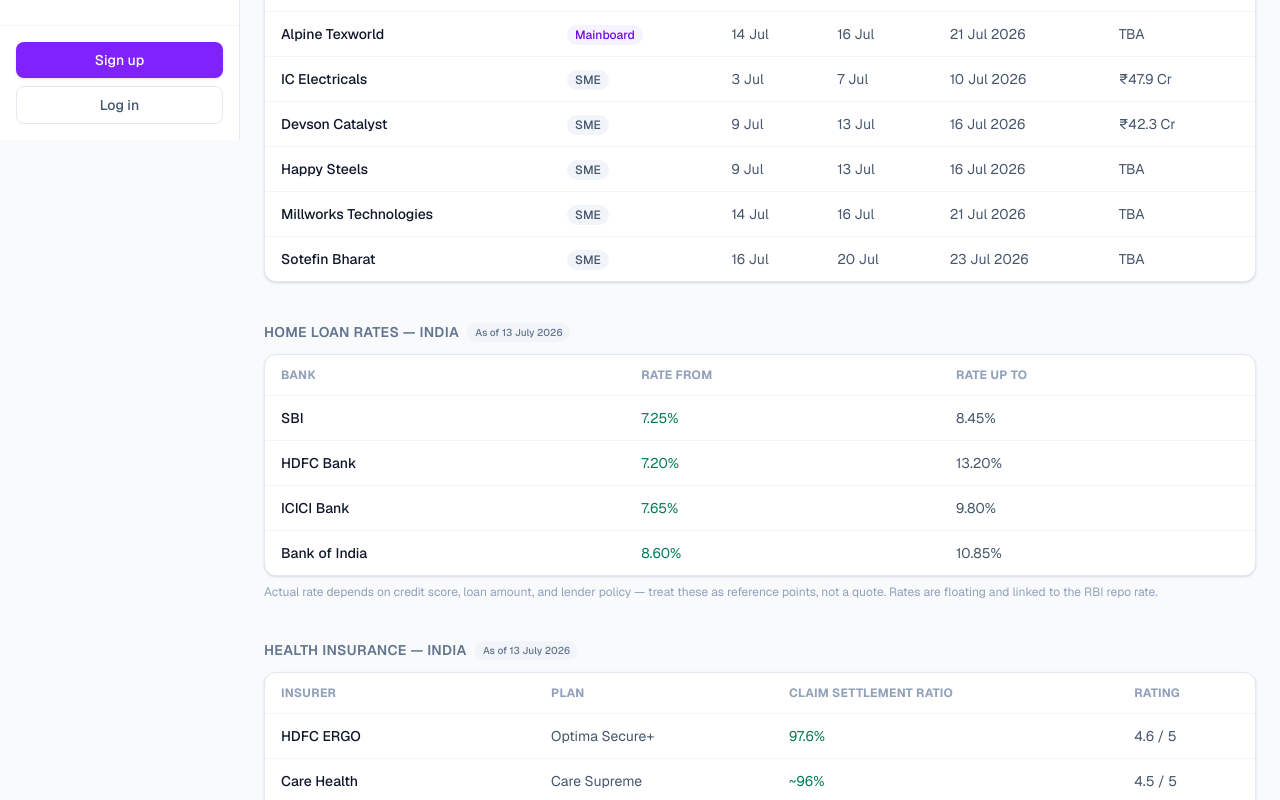
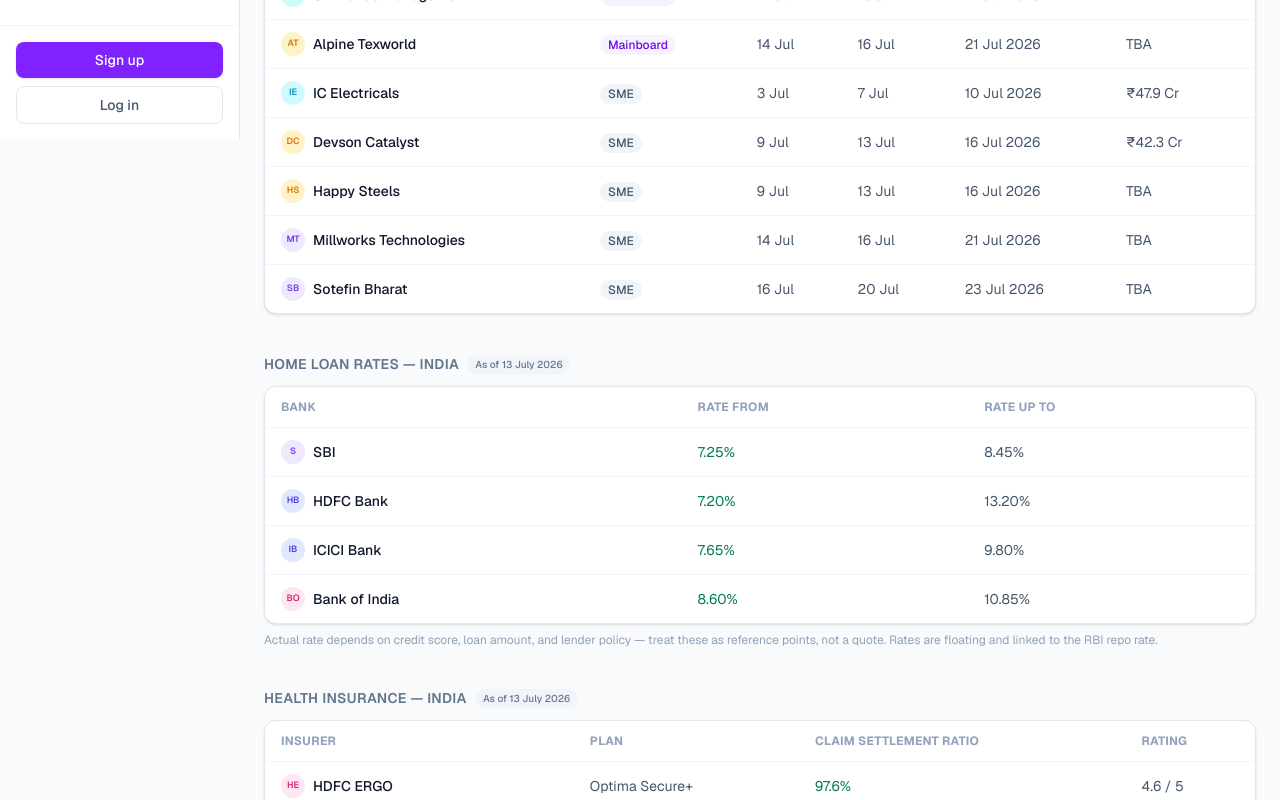
Before and after one commit to kpi990/fintechabc-forum, a Next.js app: page /markets in a window 1280 px wide. Shown: the part 660-1460 px from the top of the page. Built offline with nearby package versions, Linux system fonts and the light colour scheme; no server answers.

Commit message:
Add crypto logos + real 7d sparkline trend charts, bank/insurer/IPO brand badges, richer trending-discussions cards with comment counts on Home

```diff
--- a/src/app/markets/page.tsx
+++ b/src/app/markets/page.tsx
@@ -1,5 +1,6 @@
 import MarketTicker from "@/components/MarketTicker";
 import CryptoMovers from "@/components/CryptoMovers";
+import BrandBadge from "@/components/BrandBadge";
 import {
   ASOF_DATE,
   upcomingIPOs,
@@ -104,7 +105,12 @@
             <tbody className="divide-y divide-slate-100">
               {upcomingIPOs.map((ipo) => (
                 <tr key={ipo.name}>
-                  <td className="px-4 py-3 font-medium text-slate-900">{ipo.name}</td>
+                  <td className="px-4 py-3 font-medium text-slate-900">
+                    <div className="flex items-center gap-2">
+                      <BrandBadge name={ipo.name} size={24} />
+                      {ipo.name}
+                    </div>
+                  </td>
                   <td className="px-4 py-3">
                     <span
                       className={`rounded-full px-2 py-0.5 text-xs font-medium ${
@@ -148,7 +154,12 @@
             <tbody className="divide-y divide-slate-100">
               {homeLoanRates.map((row) => (
                 <tr key={row.bank}>
-                  <td className="px-4 py-3 font-medium text-slate-900">{row.bank}</td>
+                  <td className="px-4 py-3 font-medium text-slate-900">
+                    <div className="flex items-center gap-2">
+                      <BrandBadge name={row.bank} size={24} />
+                      {row.bank}
+                    </div>
+                  </td>
                   <td className="px-4 py-3 text-emerald-700">{row.homeLoanFrom}</td>
                   <td className="px-4 py-3 text-slate-600">{row.homeLoanTo}</td>
                 </tr>
@@ -184,7 +195,12 @@
             <tbody className="divide-y divide-slate-100">
               {healthInsurancePlans.map((row) => (
                 <tr key={row.insurer}>
-                  <td className="px-4 py-3 font-medium text-slate-900">{row.insurer}</td>
+                  <td className="px-4 py-3 font-medium text-slate-900">
+                    <div className="flex items-center gap-2">
+                      <BrandBadge name={row.insurer} size={24} />
+                      {row.insurer}
+                    </div>
+                  </td>
                   <td className="px-4 py-3 text-slate-600">{row.plan}</td>
                   <td className="px-4 py-3 text-emerald-700">{row.claimSettlementRatio}</td>
                   <td className="px-4 py-3 text-slate-600">{row.rating}</td>
--- /dev/null
+++ b/src/components/BrandBadge.tsx
@@ -0,0 +1,42 @@
+// We don't have licensed logo image assets for Indian banks, insurers, or
+// IPO companies (unlike crypto, where CoinGecko serves official icons via
+// its public API). Rather than fetching/guessing at logo images from
+// unverified sources, this renders a deterministic colored initials badge —
+// same idea as the Avatar component, applied to brand names.
+const PALETTE = [
+  ["#7c3aed", "#ede9fe"], // violet
+  ["#0891b2", "#cffafe"], // cyan
+  ["#d97706", "#fef3c7"], // amber
+  ["#059669", "#d1fae5"], // emerald
+  ["#db2777", "#fce7f3"], // pink
+  ["#4f46e5", "#e0e7ff"], // indigo
+];
+
+function hashString(input: string): number {
+  let hash = 0;
+  for (let i = 0; i < input.length; i++) {
+    hash = (hash * 31 + input.charCodeAt(i)) | 0;
+  }
+  return Math.abs(hash);
+}
+
+export default function BrandBadge({ name, size = 28 }: { name: string; size?: number }) {
+  const initials = name
+    .split(/\s+/)
+    .filter(Boolean)
+    .slice(0, 2)
+    .map((w) => w[0])
+    .join("")
+    .toUpperCase();
+
+  const [fg, bg] = PALETTE[hashString(name) % PALETTE.length];
+
+  return (
+    <div
+      style={{ width: size, height: size, backgroundColor: bg, color: fg, fontSize: size * 0.38 }}
+      className="flex shrink-0 items-center justify-center rounded-full font-semibold"
+    >
+      {initials}
+    </div>
+  );
+}
--- a/src/components/CryptoMovers.tsx
+++ b/src/components/CryptoMovers.tsx
@@ -1,20 +1,28 @@
 import { getTopMovers } from "@/lib/market";
+import Sparkline from "@/components/Sparkline";
 
-function MoverRow({ symbol, name, price, changePct24h }: { symbol: string; name: string; price: number; changePct24h: number }) {
+function MoverRow({ id, symbol, name, price, changePct24h, image, sparkline }: {
+  id: string; symbol: string; name: string; price: number; changePct24h: number; image: string; sparkline: number[];
+}) {
   const isUp = changePct24h >= 0;
   return (
-    <div className="flex items-center justify-between py-2">
-      <div>
-        <span className="font-medium text-slate-900">{symbol}</span>
-        <span className="ml-2 text-xs text-slate-400">{name}</span>
+    <div className="flex items-center justify-between gap-3 py-2">
+      <div className="flex min-w-0 items-center gap-2">
+        {image && (
+          // eslint-disable-next-line @next/next/no-img-element
+          <img src={image} alt="" width={20} height={20} className="shrink-0 rounded-full" />
+        )}
+        <div className="min-w-0">
+          <div className="font-medium text-slate-900">{symbol}</div>
+          <div className="truncate text-xs text-slate-400">{name}</div>
+        </div>
       </div>
-      <div className="flex items-center gap-3">
+      <Sparkline points={sparkline} positive={isUp} />
+      <div className="flex shrink-0 flex-col items-end">
         <span className="text-sm text-slate-700">
           ${price.toLocaleString(undefined, { maximumFractionDigits: 2 })}
         </span>
-        <span
-          className={`w-16 text-right text-sm font-medium ${isUp ? "text-emerald-600" : "text-rose-600"}`}
-        >
+        <span className={`text-sm font-medium ${isUp ? "text-emerald-600" : "text-rose-600"}`}>
           {isUp ? "+" : ""}
           {changePct24h.toFixed(2)}%
         </span>
--- /dev/null
+++ b/src/components/Sparkline.tsx
@@ -0,0 +1,38 @@
+// Minimal inline SVG sparkline — no charting library dependency.
+// Only ever fed real historical series (e.g. CoinGecko's sparkline_in_7d);
+// never used to visualize data we don't actually have (see indiaMarkets.ts —
+// deliberately no sparkline there, since we only have a single snapshot value,
+// not a real intraday/historical series).
+export default function Sparkline({
+  points,
+  width = 80,
+  height = 28,
+  positive,
+}: {
+  points: number[];
+  width?: number;
+  height?: number;
+  positive: boolean;
+}) {
+  if (!points || points.length < 2) return null;
+
+  const min = Math.min(...points);
+  const max = Math.max(...points);
+  const range = max - min || 1;
+
+  const coords = points
+    .map((p, i) => {
+      const x = (i / (points.length - 1)) * width;
+      const y = height - ((p - min) / range) * height;
+      return `${x.toFixed(1)},${y.toFixed(1)}`;
+    })
+    .join(" ");
+
+  const color = positive ? "#059669" : "#e11d48";
+
+  return (
+    <svg width={width} height={height} viewBox={`0 0 ${width} ${height}`} aria-hidden="true">
+      <polyline points={coords} fill="none" stroke={color} strokeWidth="1.75" strokeLinejoin="round" strokeLinecap="round" />
+    </svg>
+  );
+}
--- a/src/components/TickerScroller.tsx
+++ b/src/components/TickerScroller.tsx
@@ -3,12 +3,16 @@
 import { useEffect, useRef, useState } from "react";
 import type { CoinPrice } from "@/lib/market";
 
-const POLL_MS = 30_000; // refresh from /api/ticker every 30s
+const POLL_MS = 30_000;
 
 function TickerItem({ coin }: { coin: CoinPrice }) {
   const isUp = coin.changePct24h >= 0;
   return (
     <div className="flex shrink-0 items-center gap-2 px-4 py-3">
+      {coin.image && (
+        // eslint-disable-next-line @next/next/no-img-element
+        <img src={coin.image} alt="" width={16} height={16} className="rounded-full" />
+      )}
       <span className="text-xs font-semibold text-slate-500">{coin.symbol}</span>
       <span className="text-sm font-medium text-slate-900">
         $
@@ -53,8 +57,6 @@
 
   if (!coins.length) return null;
 
-  // Render the row twice back-to-back so the CSS animation can loop seamlessly
-  // from -0% to -50% and restart without a visible jump.
   return (
     <div
       className="group overflow-hidden rounded-xl border border-slate-200 bg-white shadow-sm"
--- a/src/lib/market.ts
+++ b/src/lib/market.ts
@@ -1,5 +1,7 @@
 // Live global crypto data via CoinGecko's free public API (no key required).
 // This is genuinely live — unlike the India markets snapshot in indiaMarkets.ts.
+// sparkline_in_7d is real 7-day hourly price history from CoinGecko, used to
+// draw the trend lines in the UI — we don't fabricate any price history.
 
 export type CoinPrice = {
   id: string;
@@ -7,10 +9,12 @@
   name: string;
   price: number;
   changePct24h: number;
+  image: string;
+  sparkline: number[];
 };
 
 const COINGECKO_MARKETS =
-  "https://api.coingecko.com/api/v3/coins/markets?vs_currency=usd&order=market_cap_desc&per_page=100&page=1&price_change_percentage=24h";
+  "https://api.coingecko.com/api/v3/coins/markets?vs_currency=usd&order=market_cap_desc&per_page=100&page=1&price_change_percentage=24h&sparkline=true";
 
 async function fetchTopCoins(): Promise<CoinPrice[]> {
   try {
@@ -27,6 +31,8 @@
       name: c.name,
       price: c.current_price,
       changePct24h: c.price_change_percentage_24h ?? 0,
+      image: c.image ?? "",
+      sparkline: Array.isArray(c.sparkline_in_7d?.price) ? c.sparkline_in_7d.price : [],
     }));
   } catch {
     return [];
--- a/src/lib/stats.ts
+++ b/src/lib/stats.ts
@@ -28,17 +28,32 @@
   };
 }
 
+// Trending = highest score among posts from the last 7 days. Falls back to
+// most recent posts overall if nothing in the last 7 days has any score yet
+// (realistic for a brand-new community with little activity).
 export async function getTrendingPosts(limit = 5): Promise<Post[]> {
   const supabase = await createClient();
   const sevenDaysAgo = new Date(Date.now() - 7 * 24 * 60 * 60 * 1000).toISOString();
 
   const { data } = await supabase
     .from("posts")
-    .select("*, profiles(username, avatar_url)")
+    .select("*, profiles(username, avatar_url), boards(name, slug), comments(count)")
     .eq("is_removed", false)
     .gte("created_at", sevenDaysAgo)
     .order("score", { ascending: false })
+    .order("created_at", { ascending: false })
     .limit(limit);
 
-  return (data as Post[] | null) ?? [];
+  if (data && data.length) return data as unknown as Post[];
+
+  // No posts in the last 7 days yet — show the most recent posts instead of
+  // an empty dashboard, since this is genuinely how a new community looks.
+  const { data: recent } = await supabase
+    .from("posts")
+    .select("*, profiles(username, avatar_url), boards(name, slug), comments(count)")
+    .eq("is_removed", false)
+    .order("created_at", { ascending: false })
+    .limit(limit);
+
+  return (recent as unknown as Post[]) ?? [];
 }
--- a/src/lib/types.ts
+++ b/src/lib/types.ts
@@ -29,6 +29,8 @@
   is_removed: boolean;
   created_at: string;
   profiles?: Pick<Profile, "username" | "avatar_url"> | null;
+  boards?: Pick<Board, "name" | "slug"> | null;
+  comments?: { count: number }[];
 };
 
 export type Comment = {
```
Also changed, not shown: src/components/TrendingPosts.tsx (+56 -13 lines).
